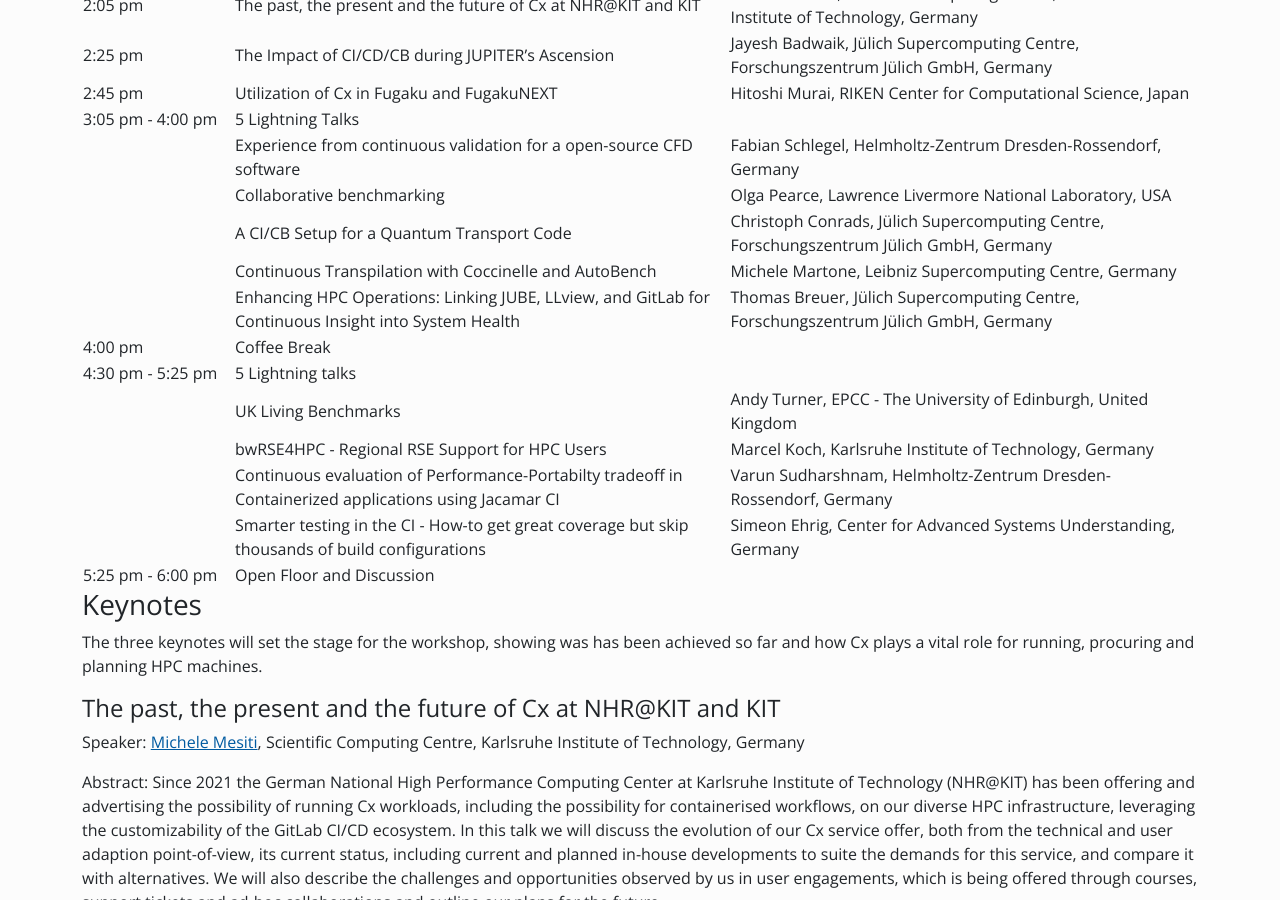
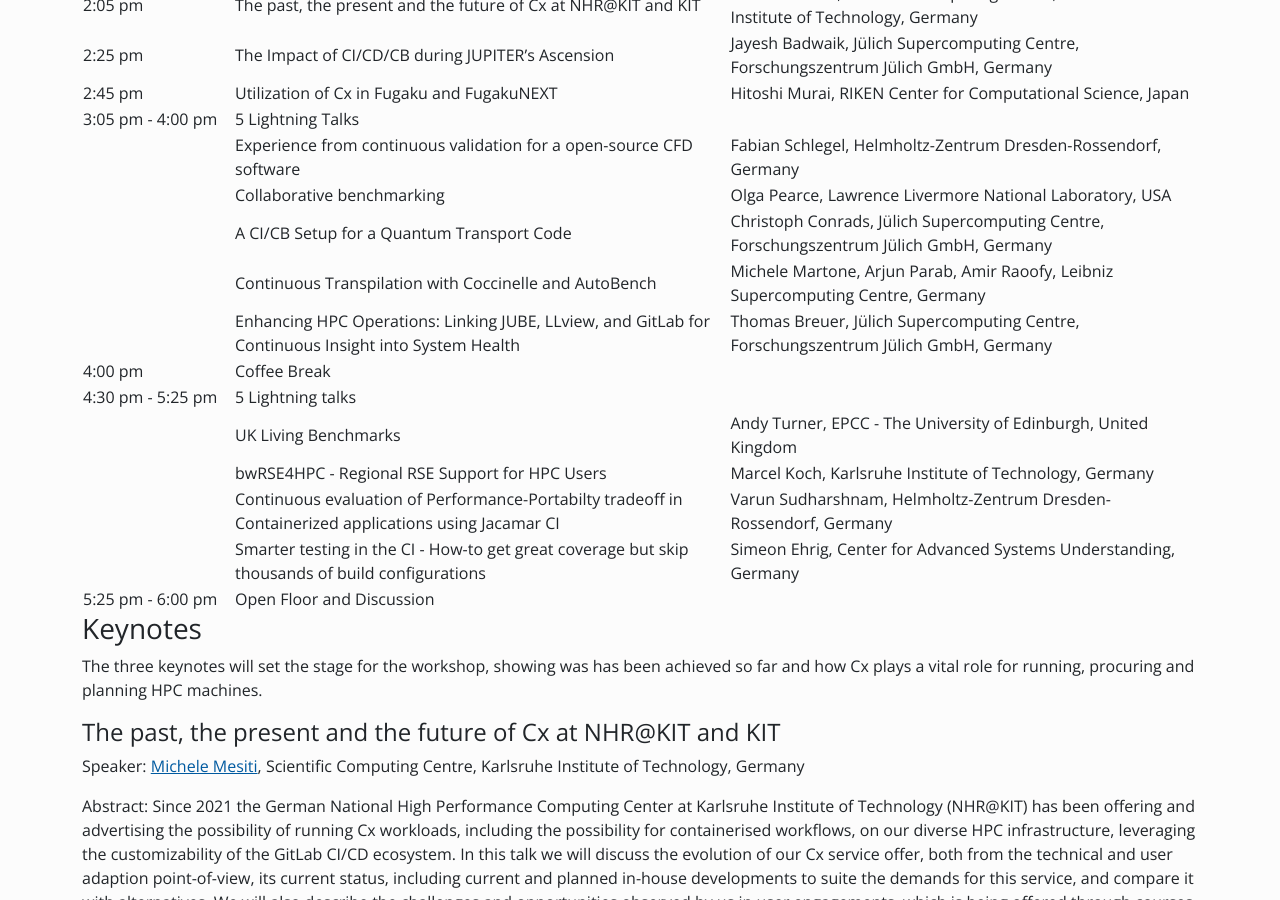
Before and after one commit to Helmholtz-HiRSE/helmholtz-hirse.github.io, a Jekyll site: the page built from _events/2025_06_13-rsehpcatisc.md, in a window 1280 px wide and 900 px high, scrolled down 1665 px. Built offline with Jekyll 4.4.1, drawn with Linux system fonts in a browser that asks for light colours; nearby versions of some CDN libraries.

Commit message:
Update 2025_06_13-rsehpcatisc.md

```diff
--- a/_events/2025_06_13-rsehpcatisc.md
+++ b/_events/2025_06_13-rsehpcatisc.md
@@ -59,7 +59,7 @@
 |  | Experience from continuous validation for a open-source CFD software | Fabian Schlegel, Helmholtz-Zentrum Dresden-Rossendorf, Germany |
 |  | Collaborative benchmarking | Olga Pearce, Lawrence Livermore National Laboratory, USA |
 |  | A CI/CB Setup for a Quantum Transport Code | Christoph Conrads, Jülich Supercomputing Centre, Forschungszentrum Jülich GmbH, Germany |
-|  | Continuous Transpilation with Coccinelle and AutoBench | Michele Martone, Leibniz Supercomputing Centre, Germany |
+|  | Continuous Transpilation with Coccinelle and AutoBench | Michele Martone, Arjun Parab, Amir Raoofy, Leibniz Supercomputing Centre, Germany |
 |  | Enhancing HPC Operations: Linking JUBE, LLview, and GitLab for Continuous Insight into System Health | Thomas Breuer, Jülich Supercomputing Centre, Forschungszentrum Jülich GmbH, Germany
 |---|---|---|
 | 4:00 pm |  Coffee Break | |
```
